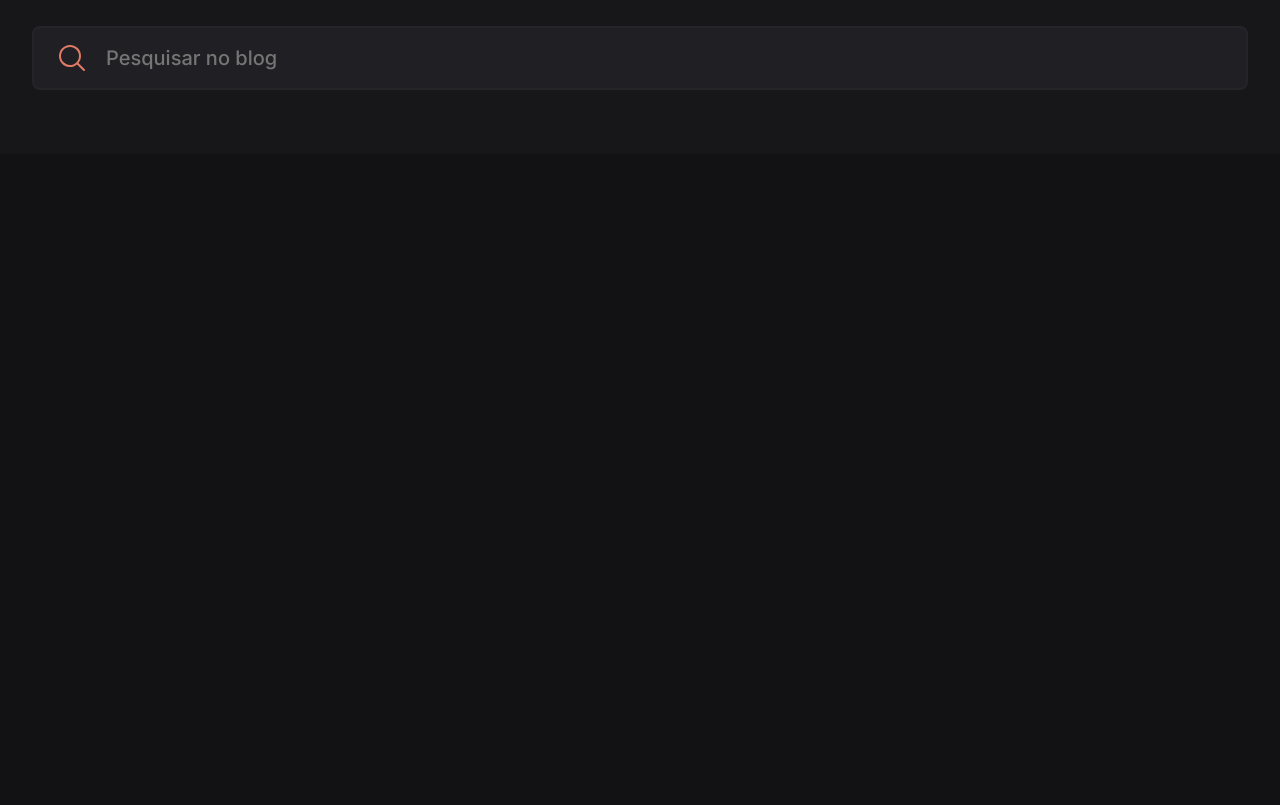
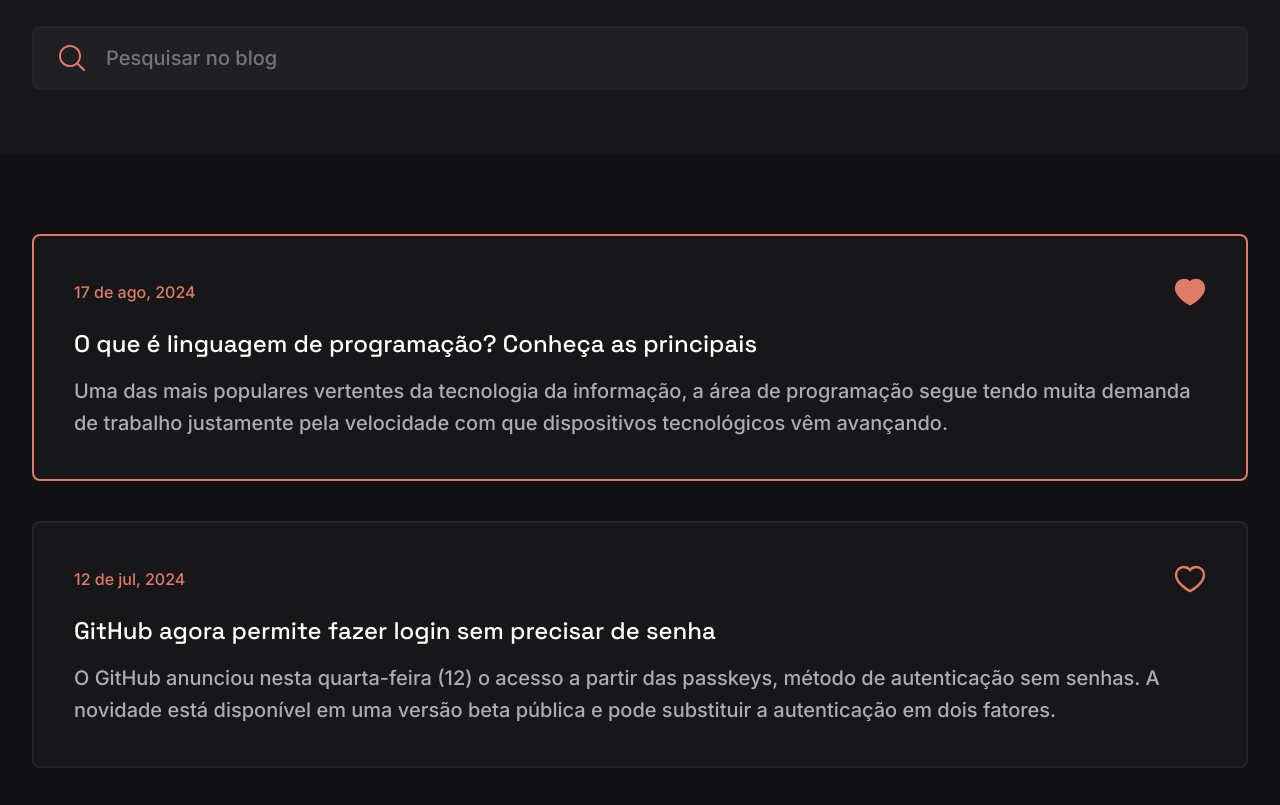
Before and after one commit to Dirosaki/codelandia-01, a plain HTML site: page index.html in a window 1280 px wide. Shown: the part 137-942 px from the top of the page. Before the commit the page ends 800 px from the top, so only its background shows below. Drawn offline with Linux system fonts and the light colour scheme.

Commit message:
feat: Adding articles

```diff
--- a/index.html
+++ b/index.html
@@ -24,5 +24,64 @@
 				<input type="text" placeholder="Pesquisar no blog" />
 			</div>
 		</header>
+
+		<main>
+			<ul>
+				<li class="article active">
+					<div>
+						<time>17 de ago, 2024</time>
+						<svg width="20" height="20" viewBox="0 0 20 20" fill="none" xmlns="http://www.w3.org/2000/svg">
+							<path
+								d="M18.75 7.34375C18.75 12.8125 10.6414 17.2391 10.2961 17.4219C10.2051 17.4708 10.1033 17.4965 10 17.4965C9.89665 17.4965 9.79492 17.4708 9.70391 17.4219C9.35859 17.2391 1.25 12.8125 1.25 7.34375C1.25145 6.05955 1.76223 4.82837 2.6703 3.9203C3.57837 3.01223 4.80955 2.50145 6.09375 2.5C7.70703 2.5 9.11953 3.19375 10 4.36641C10.8805 3.19375 12.293 2.5 13.9062 2.5C15.1904 2.50145 16.4216 3.01223 17.3297 3.9203C18.2378 4.82837 18.7486 6.05955 18.75 7.34375Z"
+								fill="currentColor"
+								stroke-width="1.5"
+								stroke="#E07B67"
+							/>
+						</svg>
+					</div>
+					<strong>O que é linguagem de programação? Conheça as principais</strong>
+					<p>
+						Uma das mais populares vertentes da tecnologia da informação, a área de programação segue tendo muita demanda de trabalho justamente pela velocidade com que
+						dispositivos tecnológicos vêm avançando.
+					</p>
+				</li>
+				<li class="article">
+					<div>
+						<time>12 de jul, 2024</time>
+						<svg width="20" height="20" viewBox="0 0 20 20" fill="none" xmlns="http://www.w3.org/2000/svg">
+							<path
+								d="M18.75 7.34375C18.75 12.8125 10.6414 17.2391 10.2961 17.4219C10.2051 17.4708 10.1033 17.4965 10 17.4965C9.89665 17.4965 9.79492 17.4708 9.70391 17.4219C9.35859 17.2391 1.25 12.8125 1.25 7.34375C1.25145 6.05955 1.76223 4.82837 2.6703 3.9203C3.57837 3.01223 4.80955 2.50145 6.09375 2.5C7.70703 2.5 9.11953 3.19375 10 4.36641C10.8805 3.19375 12.293 2.5 13.9062 2.5C15.1904 2.50145 16.4216 3.01223 17.3297 3.9203C18.2378 4.82837 18.7486 6.05955 18.75 7.34375Z"
+								fill="currentColor"
+								stroke-width="1.5"
+								stroke="#E07B67"
+							/>
+						</svg>
+					</div>
+					<strong>GitHub agora permite fazer login sem precisar de senha</strong>
+					<p>
+						O GitHub anunciou nesta quarta-feira (12) o acesso a partir das passkeys, método de autenticação sem senhas. A novidade está disponível em uma versão beta pública e
+						pode substituir a autenticação em dois fatores.
+					</p>
+				</li>
+				<li class="article">
+					<div>
+						<time>21 de jun, 2024</time>
+						<svg width="20" height="20" viewBox="0 0 20 20" fill="none" xmlns="http://www.w3.org/2000/svg">
+							<path
+								d="M18.75 7.34375C18.75 12.8125 10.6414 17.2391 10.2961 17.4219C10.2051 17.4708 10.1033 17.4965 10 17.4965C9.89665 17.4965 9.79492 17.4708 9.70391 17.4219C9.35859 17.2391 1.25 12.8125 1.25 7.34375C1.25145 6.05955 1.76223 4.82837 2.6703 3.9203C3.57837 3.01223 4.80955 2.50145 6.09375 2.5C7.70703 2.5 9.11953 3.19375 10 4.36641C10.8805 3.19375 12.293 2.5 13.9062 2.5C15.1904 2.50145 16.4216 3.01223 17.3297 3.9203C18.2378 4.82837 18.7486 6.05955 18.75 7.34375Z"
+								fill="currentColor"
+								stroke-width="1.5"
+								stroke="#E07B67"
+							/>
+						</svg>
+					</div>
+					<strong>Por que os hiperlinks são azuis em sua maioria?</strong>
+					<p>
+						Quem navega na internet, certamente já percebeu que ela conta com diversos recursos para tornar a nossa vida mais fácil. Entre essas opções podemos mencionar os
+						hiperlinks – uma palavra ou termo clicável que direciona o leitor.
+					</p>
+				</li>
+			</ul>
+		</main>
 	</body>
 </html>
--- a/style.css
+++ b/style.css
@@ -94,3 +94,107 @@
 		padding: 64px 0;
 	}
 }
+
+main {
+	padding: 40px 24px;
+
+	ul {
+		margin: 0 auto;
+		max-width: 1216px;
+		display: flex;
+		flex-direction: column;
+		gap: 40px;
+		list-style: none;
+	}
+
+	@media (width >= 768px) {
+		padding: 56px 32px;
+	}
+
+	@media (width >= 1240px) {
+		padding: 80px 0;
+	}
+}
+
+.article {
+	padding: 32px 24px;
+	display: flex;
+	flex-direction: column;
+	background: var(--dark-20);
+	border: 2px solid var(--dark-40);
+	border-radius: 8px;
+
+	div {
+		display: flex;
+		justify-content: space-between;
+		align-items: center;
+
+		time {
+			font-size: 12px;
+			font-weight: 500;
+			color: var(--brand-color);
+		}
+
+		svg {
+			color: transparent;
+		}
+	}
+
+	strong {
+		margin: 20px 0 16px;
+		font-family: var(--font-space-grotesk);
+		font-size: 20px;
+		font-weight: 500;
+	}
+
+	p {
+		font-size: 14px;
+		font-weight: 500;
+		line-height: 1.6;
+		color: var(--dark-50);
+	}
+
+	&.active {
+		border-color: var(--brand-color);
+
+		svg {
+			color: var(--brand-color);
+		}
+	}
+
+	@media (width >= 768px) {
+		padding: 40px;
+
+		div time {
+			font-size: 14px;
+		}
+
+		div svg {
+			height: 24px;
+			width: 24px;
+		}
+
+		p {
+			font-size: 16px;
+		}
+	}
+
+	@media (width >= 1240px) {
+		div time {
+			font-size: 16px;
+		}
+
+		div svg {
+			height: 32px;
+			width: 32px;
+		}
+
+		strong {
+			font-size: 24px;
+		}
+
+		p {
+			font-size: 20px;
+		}
+	}
+}
```
